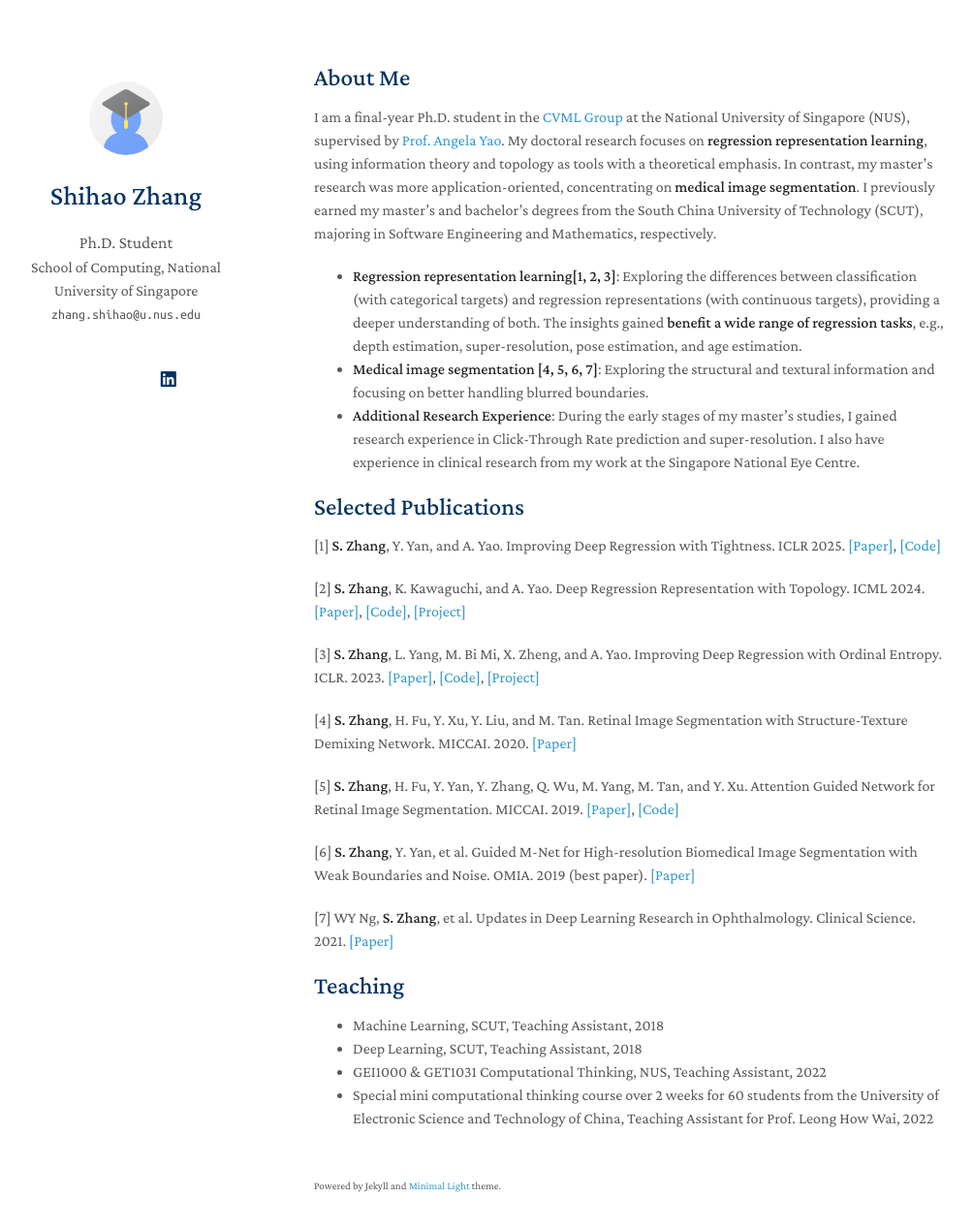
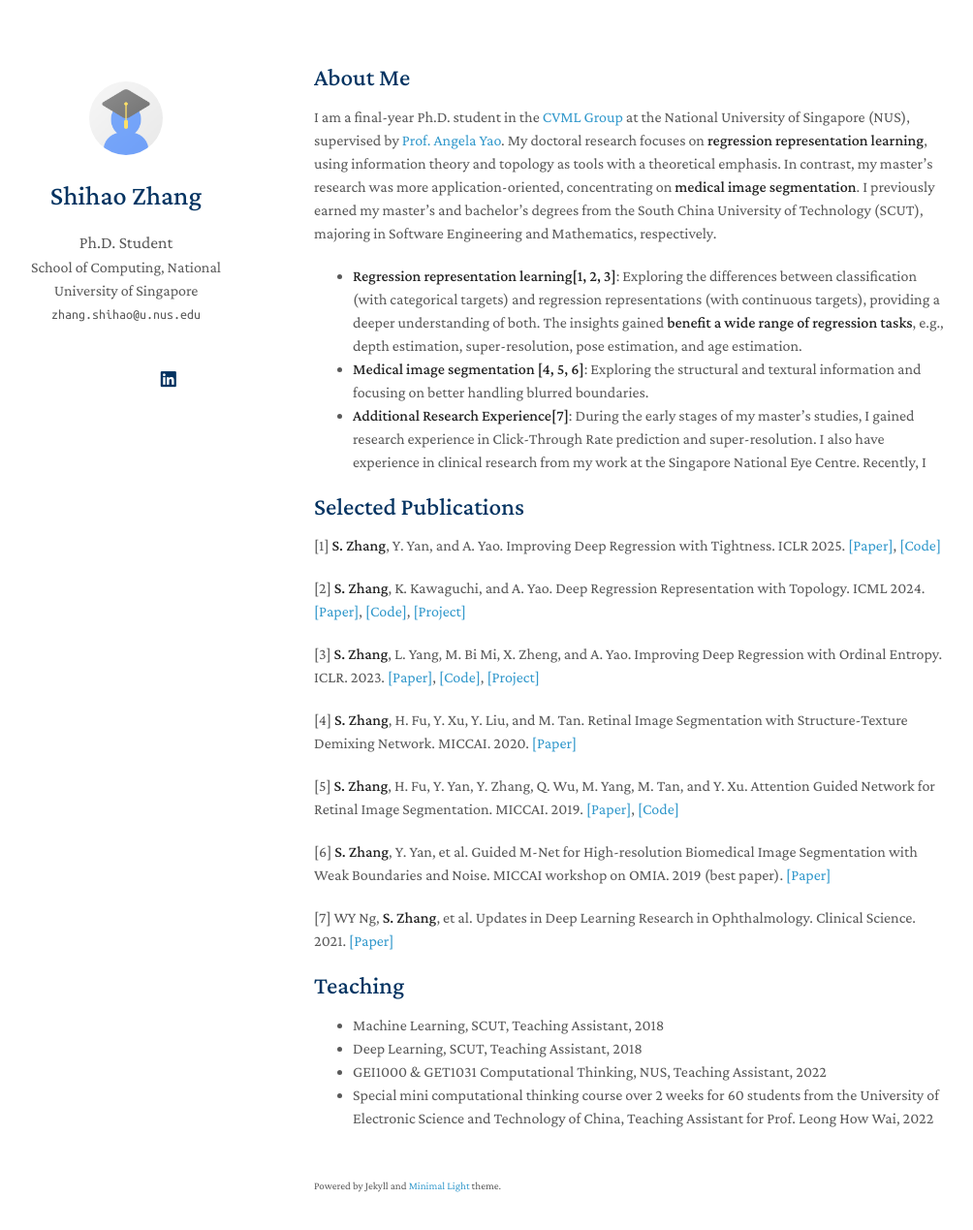
Before and after one commit to needylove/needylove.github.io, a Jekyll site: the page built from index.md, in a window 1280 px wide and 1304 px high. Shown: the top 1269 px of the window at 97% size, without its empty margins (146-1150 px from the left). Built offline with Jekyll 4.4.1, drawn with Linux system fonts in a browser that asks for light colours; a style sheet for code colours, icons or effects is not loaded; our own code applies the rules of GitHub Pages for plain Markdown files.

Commit message:
Update index.md

```diff
--- a/index.md
+++ b/index.md
@@ -7,8 +7,8 @@ layout: homepage
 I am a final-year Ph.D. student in the [CVML Group](https://cvml.comp.nus.edu.sg/) at the National University of Singapore (NUS), supervised by [Prof. Angela Yao](https://www.comp.nus.edu.sg/~ayao/). My doctoral research focuses on **regression representation learning**, using information theory and topology as tools with a theoretical emphasis. In contrast, my master’s research was more application-oriented, concentrating on **medical image segmentation**. I previously earned my master’s and bachelor’s degrees from the South China University of Technology (SCUT), majoring in Software Engineering and Mathematics, respectively.
 
 - **Regression representation learning[1, 2, 3]**:  Exploring the differences between classification (with categorical targets) and regression representations (with continuous targets), providing a deeper understanding of both. The insights gained **benefit a wide range of regression tasks**, e.g., depth estimation, super-resolution, pose estimation, and age estimation.
-- **Medical image segmentation [4, 5, 6, 7]**: Exploring the structural and textural information and focusing on better handling blurred boundaries.
-- **Additional Research Experience**: During the early stages of my master’s studies, I gained research experience in Click-Through Rate prediction and super-resolution. I also have experience in clinical research from my work at the Singapore National Eye Centre.
+- **Medical image segmentation [4, 5, 6]**: Exploring the structural and textural information and focusing on better handling blurred boundaries.
+- **Additional Research Experience[7]**: During the early stages of my master’s studies, I gained research experience in Click-Through Rate prediction and super-resolution. I also have experience in clinical research from my work at the Singapore National Eye Centre. Recently, I
 
 
 ## Selected Publications
@@ -23,7 +23,7 @@ I am a final-year Ph.D. student in the [CVML Group](https://cvml.comp.nus.edu.sg
 
 [5] **S. Zhang**, H. Fu, Y. Yan, Y. Zhang, Q. Wu, M. Yang, M. Tan, and Y. Xu. Attention Guided Network for Retinal Image Segmentation. MICCAI. 2019. [[Paper]](https://arxiv.org/pdf/1907.12930), [[Code]](https://github.com/HzFu/AGNet)
 
-[6] **S. Zhang**, Y. Yan, et al. Guided M-Net for High-resolution Biomedical Image Segmentation with Weak Boundaries and Noise. OMIA. 2019 (best paper). [[Paper]](https://tanmingkui.github.io/files/publications/Guided.pdf)
+[6] **S. Zhang**, Y. Yan, et al. Guided M-Net for High-resolution Biomedical Image Segmentation with Weak Boundaries and Noise. MICCAI workshop on OMIA. 2019 (best paper). [[Paper]](https://tanmingkui.github.io/files/publications/Guided.pdf)
 
 [7] WY Ng, **S. Zhang**, et al. Updates in Deep Learning Research in Ophthalmology. Clinical Science. 2021. [[Paper]](https://pubmed.ncbi.nlm.nih.gov/34661658/)
 
```
